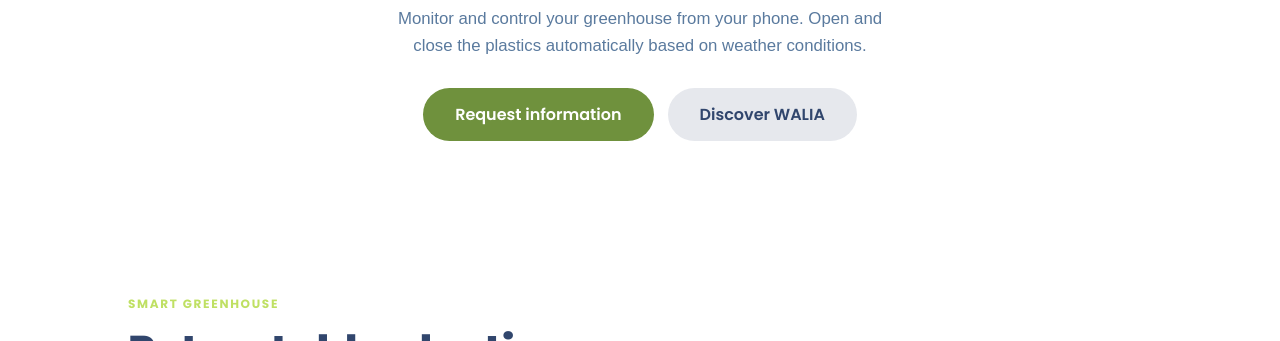
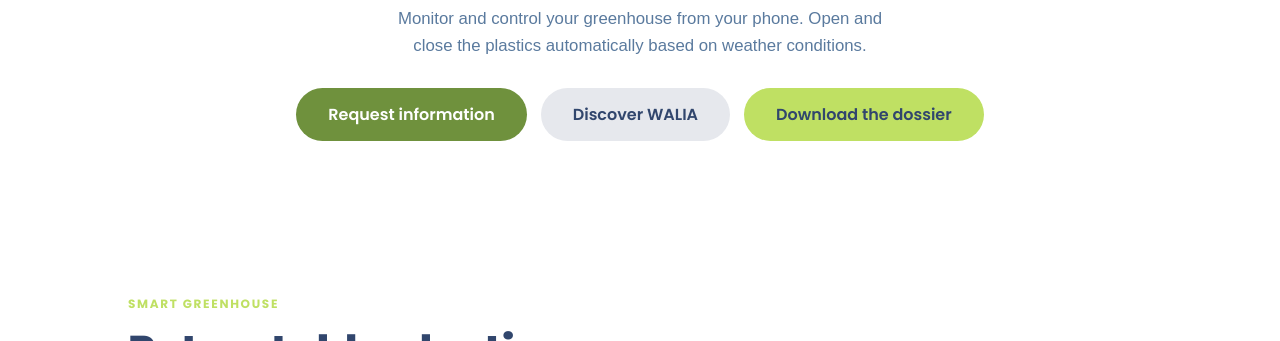
Before and after one commit to celiasn/web-export, a plain HTML site: page walia/walia.html in a window 1280 px wide. Shown: the part 804-1145 px from the top of the page. Drawn offline with Linux system fonts and the light colour scheme.

Commit message:
added walia dossier

```diff
--- a/i18n.js
+++ b/i18n.js
@@ -155,6 +155,9 @@ window.MEH_TRANSLATIONS = {
       heroSub: 'Monitoriza y controla tu invernadero desde el móvil. Abre y cierra los plásticos de forma automática según las condiciones climáticas.',
       heroInfoBtn: 'Solicitar información',
       heroConoceBtn: 'Conoce WALIA',
+      heroDossierBtn: 'Descarga el dossier',
+      dossierHref: '../assets/docs/walia-dossier-es.pdf',
+      dossierDownloadName: 'walia-dossier-es.pdf',
       productoEyebrow: 'Invernadero inteligente',
       productoH2: 'Plásticos retráctiles controlados desde tu móvil',
       productoLead: 'WALIA es un sistema de invernadero diseñado para todo tipo de cultivos. Sus plásticos agrícolas se abren y cierran de forma automática o manual mediante una aplicación móvil, adaptándose a las condiciones climáticas en tiempo real.',
@@ -438,6 +441,9 @@ window.MEH_TRANSLATIONS = {
       heroSub: 'Monitor and control your greenhouse from your phone. Open and close the plastics automatically based on weather conditions.',
       heroInfoBtn: 'Request information',
       heroConoceBtn: 'Discover WALIA',
+      heroDossierBtn: 'Download the dossier',
+      dossierHref: '../assets/docs/walia-dossier-en.pdf',
+      dossierDownloadName: 'walia-dossier-en.pdf',
       productoEyebrow: 'Smart greenhouse',
       productoH2: 'Retractable plastics controlled from your phone',
       productoLead: 'WALIA is a greenhouse system designed for all types of crops. Its agricultural plastics open and close automatically or manually through a mobile app, adapting to weather conditions in real time.',
--- a/walia/walia.html
+++ b/walia/walia.html
@@ -38,6 +38,7 @@
     <div class="walia-hero-actions">
       <a href="#contacto-walia" class="btn walia-btn-green" data-i18n="walia.heroInfoBtn"></a>
       <a href="#producto" class="btn walia-btn-ghost" data-i18n="walia.heroConoceBtn"></a>
+      <a href="../assets/docs/walia-dossier-es.pdf" download target="_blank" class="btn walia-btn-lime" data-i18n="walia.heroDossierBtn" data-i18n-attr='{"href":"walia.dossierHref","download":"walia.dossierDownloadName"}'></a>
     </div>
   </div>
 </header>
```
Also changed, not shown: 2 other files.
